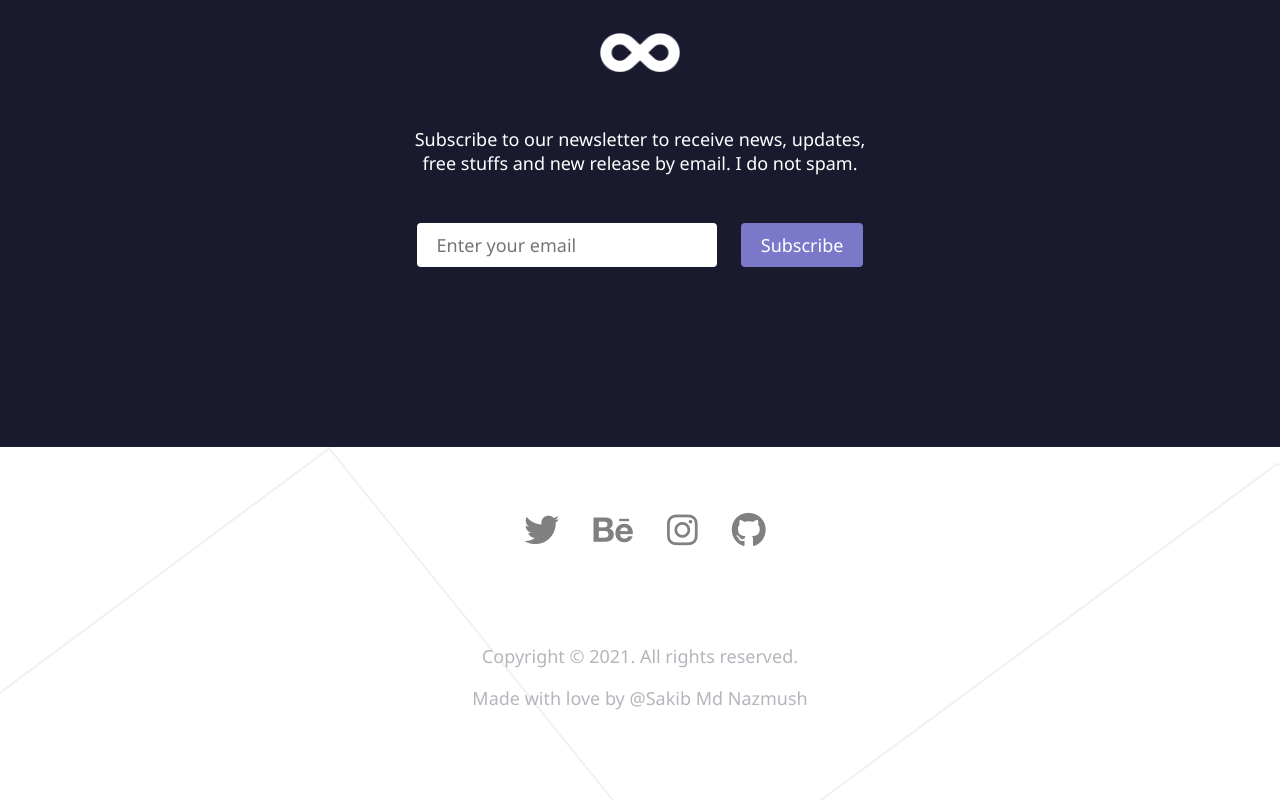
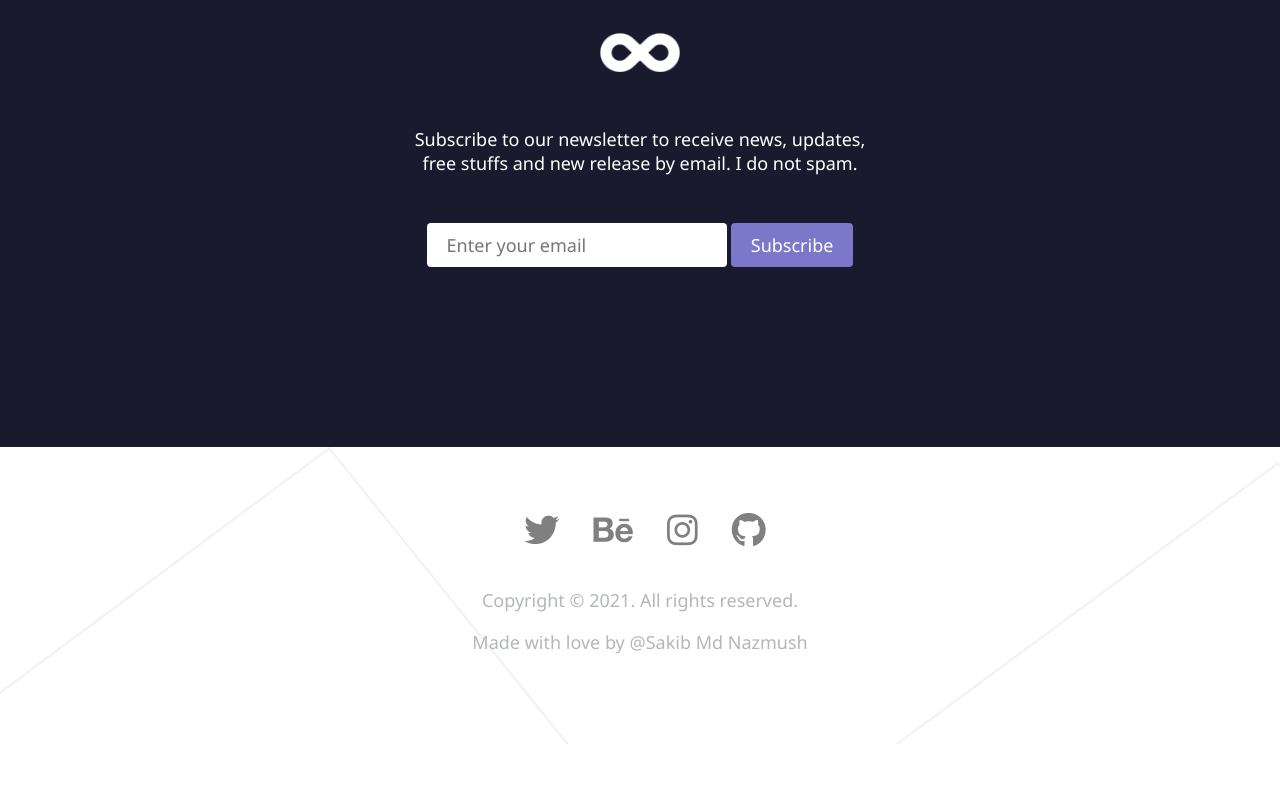
Before and after one commit to nazsakib/psd-to-html, a website: page index.html in a window 1280 px wide. Shown: the part 5087-5887 px from the top of the page. After the commit the page ends 5831 px from the top, so only its background shows below. Drawn offline with Linux system fonts and the light colour scheme.

Commit message:
minor change

```diff
--- a/index.html
+++ b/index.html
@@ -149,7 +149,10 @@
             </div>
             <p>Subscribe to our newsletter to receive news, updates, <br> free stuffs and new release by email. I do not spam. </p>
             <form action="#">
-                <input type="text" name="email" placeholder="Enter your email">
+
+                <!-- email validation added > 17.07.2021 -->
+
+                <input type="email" name="email" placeholder="Enter your email">
                 <input type="submit" value="Subscribe">
             </form>
         </div>
--- a/style.css
+++ b/style.css
@@ -220,6 +220,10 @@ body {
 .subscribe form input[type="submit"] {
     background-color: #7B78C9;
     color: white;
+
+    /* cursor pointer added > 17.07.21 */
+
+    cursor: pointer;
 }
 
 /* footer area starts from here */
@@ -230,7 +234,7 @@ body {
     text-align: center;
 }
 .social-sites {
-    padding-bottom: 40px;
+    margin-bottom: 40px;
 }
 .social-sites ul {
     list-style: none;
@@ -248,6 +252,11 @@ body {
     font-size: 35px;
 }
 
+/* hover color added > 17.07.2021 */
+
+.social-sites ul li a:hover i {
+    color: #202044;
+}
 .copyright {
     margin: 40px 0;
 }
```
